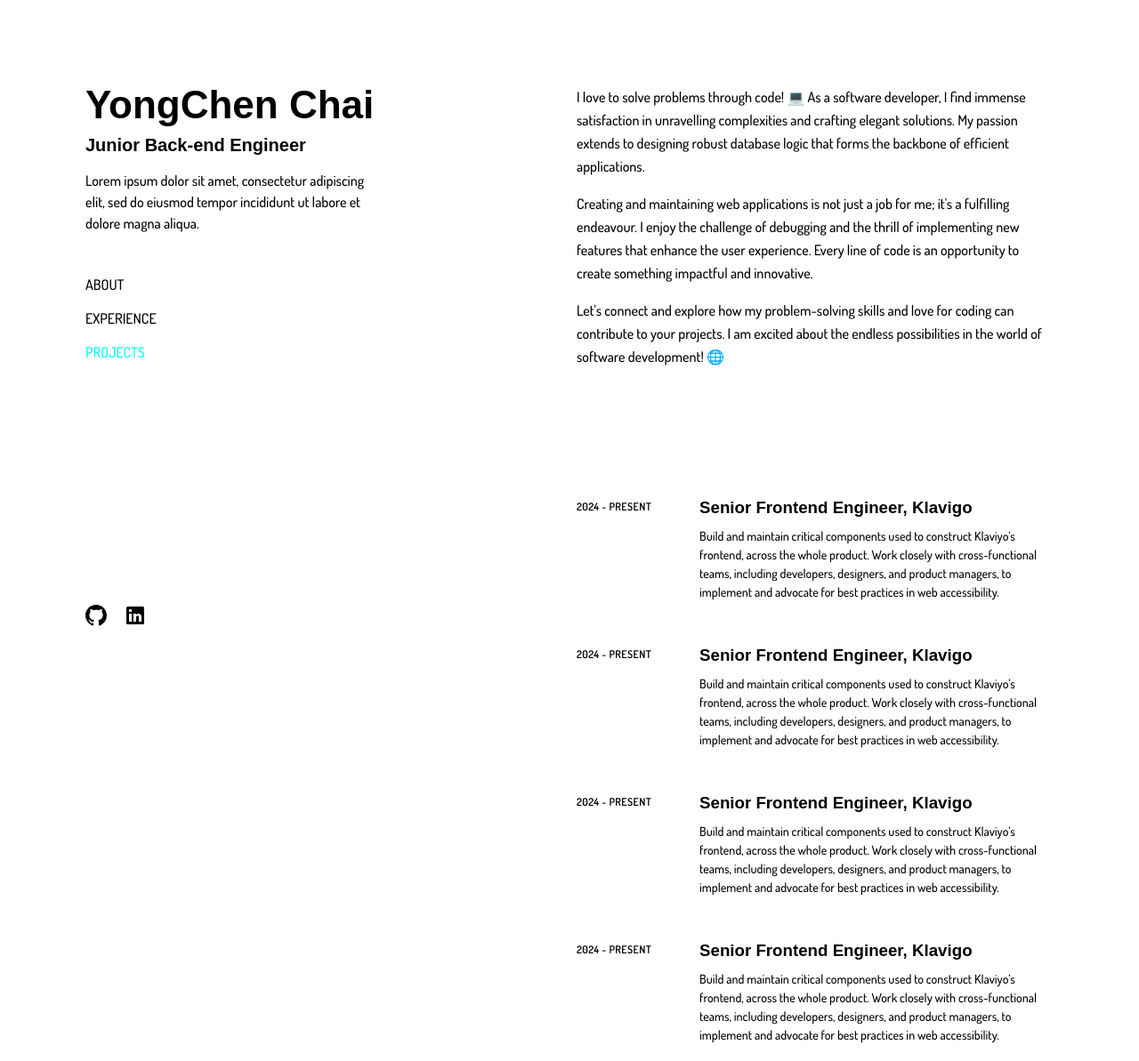
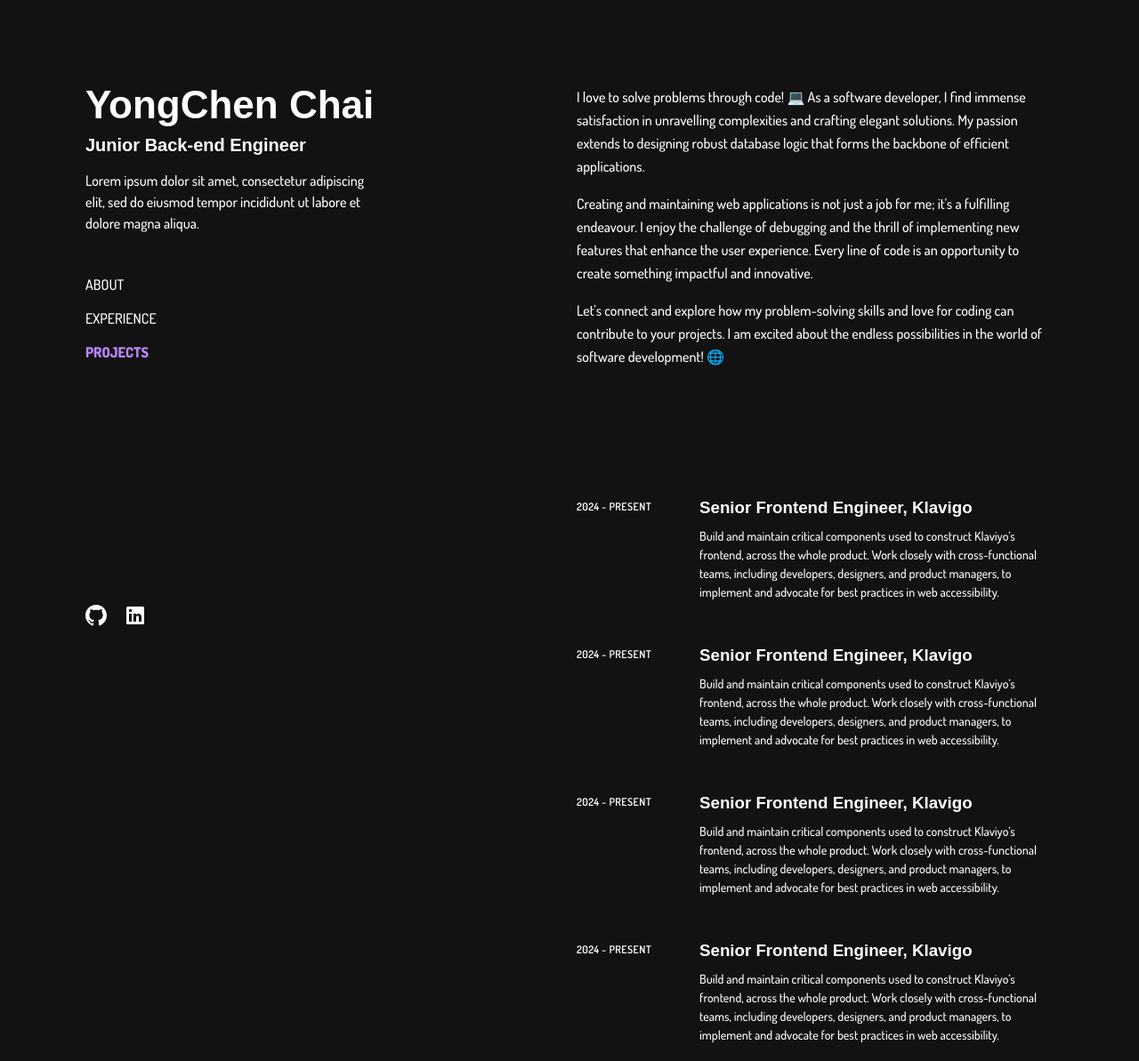
Before and after one commit to yc-chai/portfolio, a plain HTML site: page index.html in a window 1280 px wide. Shown: the top 1193 px of the page at 89% size. Drawn offline with Linux system fonts and the light colour scheme; a web font is replaced by a local one.

Commit message:
Update responsive CSS, update JS when refreshing page

```diff
--- a/index.css
+++ b/index.css
@@ -8,6 +8,13 @@
 :root {
   --titleFont: "Tilt Neon", sans-serif;
   --bodyFont: "Dosis", sans-serif;
+
+  --color-background: #121212;
+  --color-surface: rgba(30, 41, 59, 0.2);
+  --color-text: #ffffff;
+
+  --color-primary: #bb86fc;
+  --color-primary-variant: #3700b3;
 }
 
 *,
@@ -75,6 +82,8 @@ video {
 
 html,
 body {
+  background: var(--color-background);
+  color: var(--color-text);
   font-family: var(--bodyFont);
   font-weight: 500;
   margin: 0;
@@ -126,7 +135,6 @@ body {
   display: -webkit-box;
   display: -ms-flexbox;
   display: flex;
-  margin-top: 2rem;
 }
 
 .social-media-icons ul li {
@@ -152,7 +160,6 @@ body {
   overflow: visible;
   width: 1.5rem;
   height: 1.5rem;
-  color: black;
   fill: currentColor;
 }
 
@@ -169,6 +176,7 @@ body {
 }
 
 .menu-title {
+  color: var(--color-primary);
   letter-spacing: 0.1em;
   text-transform: uppercase;
   font-weight: 800;
@@ -186,11 +194,16 @@ body {
   margin-bottom: 1rem;
 }
 
-.menu-content-grid li {
+.grid-border {
   display: -ms-grid;
   display: grid;
   margin-bottom: 3rem;
-  /* position: relative; */
+  position: relative;
+  gap: 1rem;
+}
+
+.select-border {
+  position: absolute;
 }
 
 .experience-date {
@@ -238,8 +251,17 @@ body {
   border-radius: 0.25rem;
 }
 
+.social-media-svg:hover,
+.experience-position:hover,
+.project-title:hover {
+  color: var(--color-primary);
+  -webkit-transition: all 0.2s;
+  -o-transition: all 0.2s;
+  transition: all 0.1s;
+}
+
 @media (min-width: 640px) {
-  .menu-content-grid li {
+  .grid-border {
     -ms-grid-columns: minmax(0, 1fr) 2rem minmax(0, 1fr) 2rem minmax(0, 1fr)
       2rem minmax(0, 1fr) 2rem minmax(0, 1fr) 2rem minmax(0, 1fr) 2rem
       minmax(0, 1fr) 2rem minmax(0, 1fr);
@@ -293,7 +315,7 @@ body {
     margin-right: -3rem;
   }
 
-  .menu-content-grid li {
+  .grid-border {
     gap: 1rem;
   }
 }
@@ -339,6 +361,7 @@ body {
   .nav-menu {
     display: block;
     margin-top: 2rem;
+    width: 25%;
   }
 
   .nav-link {
@@ -352,15 +375,9 @@ body {
     display: flex;
   }
 
-  .nav-link:hover {
-    color: aqua;
-    -webkit-transition: all 0.2s;
-    -o-transition: all 0.2s;
-    transition: all 0.2s;
-  }
-
-  .active {
-    color: aqua;
+  .nav-link.active {
+    color: var(--color-primary);
+    font-weight: 1000;
   }
 
   .content-container-main {
@@ -377,4 +394,37 @@ body {
   .menu-title {
     display: none;
   }
+
+  .select-border {
+    display: block;
+    left: -1.5rem;
+    right: -1.5rem;
+    top: -1rem;
+    bottom: -1rem;
+    z-index: 0;
+  }
+
+  .nav-link:hover,
+  .social-media-svg:hover,
+  .select-border:hover,
+  .select-border:hover ~ .experience-details .experience-position,
+  .select-border:hover ~ .project-details .project-title {
+    -webkit-transition: all 0.2s;
+    -o-transition: all 0.2s;
+    transition: all 0.2s;
+  }
+
+  .nav-link:hover,
+  .social-media-svg:hover {
+    font-weight: 1000;
+  }
+
+  .select-border:hover {
+    background: var(--color-surface);
+  }
+
+  .select-border:hover ~ .experience-details .experience-position,
+  .select-border:hover ~ .project-details .project-title {
+    color: var(--color-primary);
+  }
 }
--- a/index.html
+++ b/index.html
@@ -43,6 +43,7 @@
               </nav>
             </div>
 
+            <div class="content-container-footer">
               <div class="social-media-icons">
                 <ul>
                   <li>
@@ -118,6 +119,8 @@
               <div class="menu-content-grid">
                 <ol>
                   <li>
+                    <div class="grid-border">
+                      <div class="select-border"></div>
                       <div class="experience-date">2024 - Present</div>
 
                       <div class="experience-details">
@@ -138,9 +141,12 @@
                           </p>
                         </div>
                       </div>
+                    </div>
                   </li>
 
                   <li>
+                    <div class="grid-border">
+                      <div class="select-border"></div>
                       <div class="experience-date">2024 - Present</div>
 
                       <div class="experience-details">
@@ -161,9 +167,12 @@
                           </p>
                         </div>
                       </div>
+                    </div>
                   </li>
 
                   <li>
+                    <div class="grid-border">
+                      <div class="select-border"></div>
                       <div class="experience-date">2024 - Present</div>
 
                       <div class="experience-details">
@@ -184,9 +193,12 @@
                           </p>
                         </div>
                       </div>
+                    </div>
                   </li>
 
                   <li>
+                    <div class="grid-border">
+                      <div class="select-border"></div>
                       <div class="experience-date">2024 - Present</div>
 
                       <div class="experience-details">
@@ -207,6 +219,7 @@
                           </p>
                         </div>
                       </div>
+                    </div>
                   </li>
                 </ol>
               </div>
@@ -220,6 +233,8 @@
               <div class="menu-content-grid">
                 <ul>
                   <li>
+                    <div class="grid-border">
+                      <div class="select-border"></div>
                       <div class="project-details">
                         <div class="project-title">
                           <h3>
@@ -244,9 +259,12 @@
                         height="48"
                         class="project-img"
                       />
+                    </div>
                   </li>
 
                   <li>
+                    <div class="grid-border">
+                      <div class="select-border"></div>
                       <div class="project-details">
                         <div class="project-title">
                           <h3>
@@ -271,9 +289,12 @@
                         height="48"
                         class="project-img"
                       />
+                    </div>
                   </li>
 
                   <li>
+                    <div class="grid-border">
+                      <div class="select-border"></div>
                       <div class="project-details">
                         <div class="project-title">
                           <h3>
@@ -298,9 +319,12 @@
                         height="48"
                         class="project-img"
                       />
+                    </div>
                   </li>
 
                   <li>
+                    <div class="grid-border">
+                      <div class="select-border"></div>
                       <div class="project-details">
                         <div class="project-title">
                           <h3>
@@ -325,6 +349,7 @@
                         height="48"
                         class="project-img"
                       />
+                    </div>
                   </li>
                 </ul>
               </div>
--- a/index.js
+++ b/index.js
@@ -1,3 +1,5 @@
+document.location.hash = "";
+
 const navLinkEls = document.querySelectorAll(".nav-link");
 const sectionEls = document.querySelectorAll(".main-section");
 
```
Lines whose indentation alone changed are shown as unchanged.
